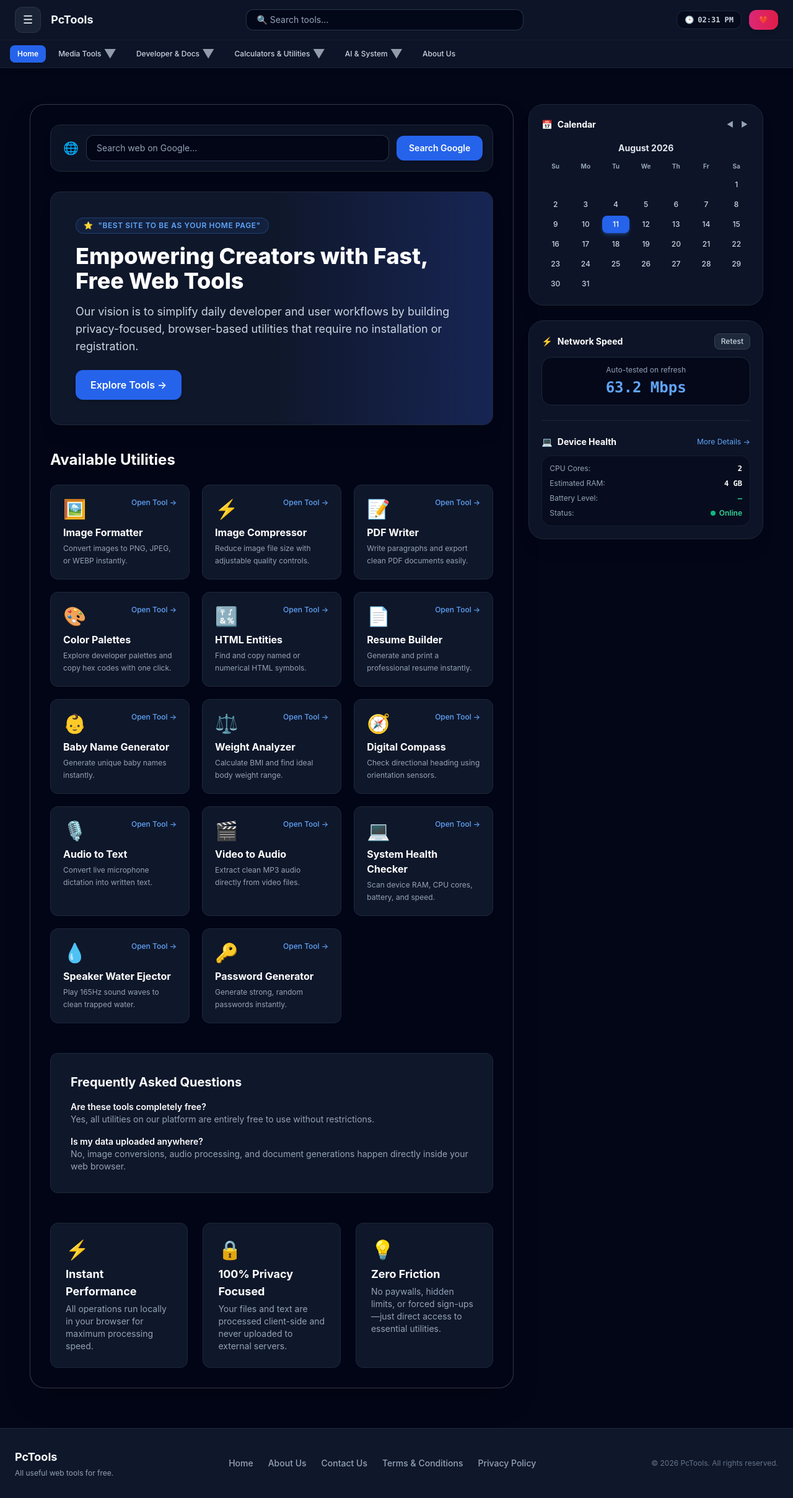
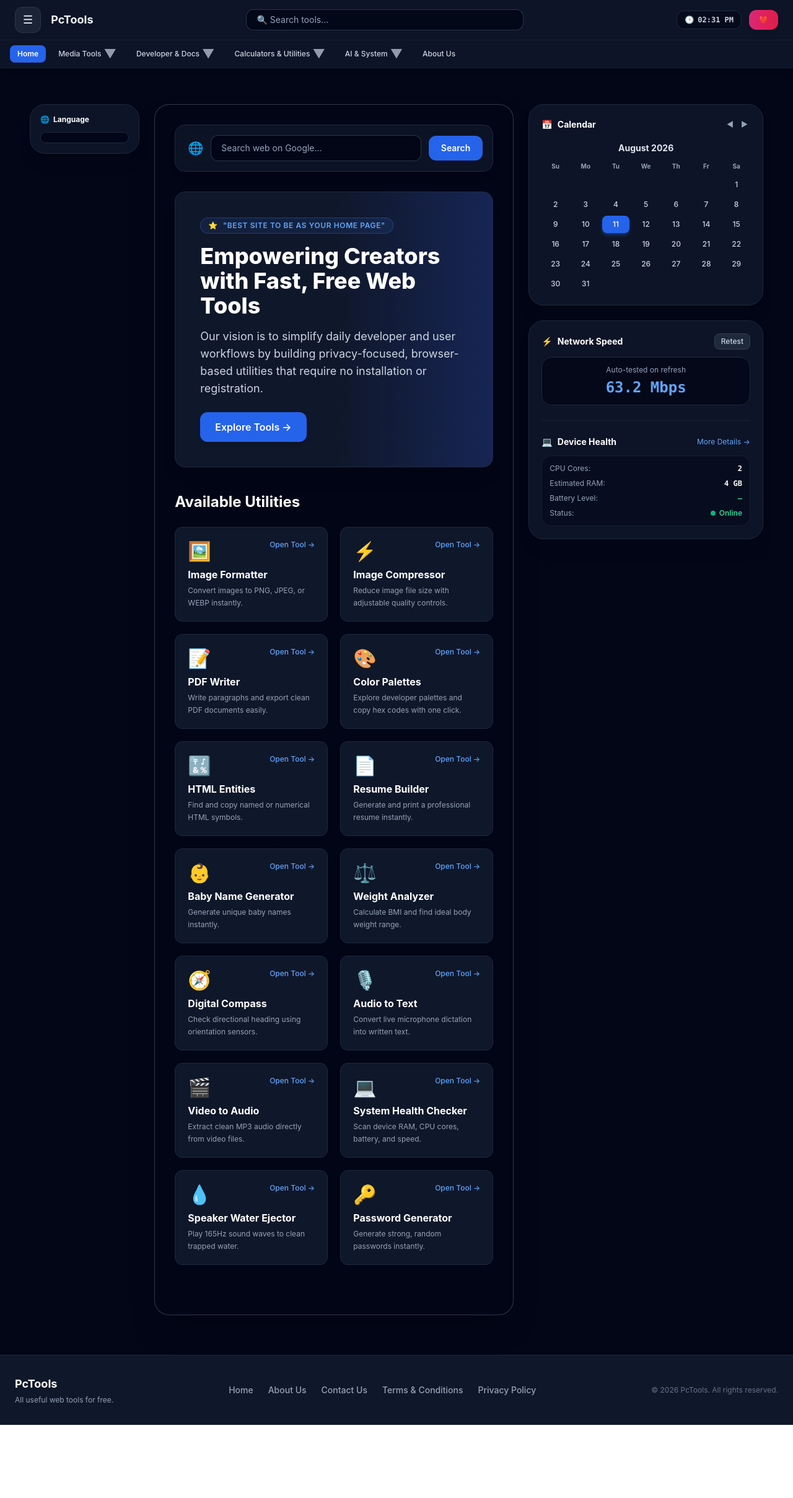
Before and after one commit to mohamedazharudin/pctools, a React (Create React App) app in the folder frontend/: page / in a window 1280 px wide. Shown: the whole page at 62% size. After the commit the page ends 2299 px from the top, so only its background shows below. Built offline with nearby package versions, Linux system fonts and the light colour scheme.

Commit message:
google translator

```diff
--- a/frontend/src/Home.js
+++ b/frontend/src/Home.js
@@ -27,7 +27,31 @@ export default function Home({ setActiveTab }) {
     return () => clearInterval(timer);
   }, []);
 
-  // Run Speed Test & Fetch Device Info automatically on Page Load / Refresh
+  // Initialize Google Translate Script
+  useEffect(() => {
+    window.googleTranslateElementInit = () => {
+      if (window.google && window.google.translate) {
+        new window.google.translate.TranslateElement(
+          {
+            pageLanguage: 'en',
+            layout: window.google.translate.TranslateElement.InlineLayout.VERTICAL,
+            autoDisplay: false,
+          },
+          'google_translate_element'
+        );
+      }
+    };
+
+    if (!document.getElementById('google-translate-script')) {
+      const script = document.createElement('script');
+      script.id = 'google-translate-script';
+      script.type = 'text/javascript';
+      script.src = '//translate.google.com/translate_a/element.js?cb=googleTranslateElementInit';
+      document.body.appendChild(script);
+    }
+  }, []);
+
+  // Run Speed Test & Fetch Device Info automatically on Page Load
   useEffect(() => {
     runSpeedTest();
 
@@ -76,7 +100,6 @@ export default function Home({ setActiveTab }) {
     { id: 'password-gen', name: 'Password Generator', desc: 'Generate strong, random passwords instantly.', icon: '🔑' }
   ];
 
-  // Filter tools based on internal search
   const filteredTools = tools.filter(
     (tool) =>
       tool.name.toLowerCase().includes(searchQuery.toLowerCase()) ||
@@ -99,7 +122,6 @@ export default function Home({ setActiveTab }) {
   const prevMonth = () => setCurrentDate(new Date(year, month - 1, 1));
   const nextMonth = () => setCurrentDate(new Date(year, month + 1, 1));
 
-  // Handler for Google Web Search
   const handleGoogleSearch = (e) => {
     e.preventDefault();
     if (googleQuery.trim()) {
@@ -109,13 +131,21 @@ export default function Home({ setActiveTab }) {
 
   return (
     <div className="max-w-[90rem] mx-auto py-6 px-4 sm:px-6 my-4">
-      {/* Grid Layout: Main Container on Left, 2 Containers on Right */}
+      {/* Grid Layout: Left Translator Sidebar (2 cols), Main Container (6 cols), Right Widgets (4 cols) */}
       <div className="grid grid-cols-1 lg:grid-cols-12 gap-6 items-start">
 
-        {/* Main Container */}
-        <div className="lg:col-span-8 text-left text-white border border-white/20 rounded-3xl bg-slate-950/40 shadow-2xl p-6 sm:p-8">
+        {/* Left Side: Translator Widget */}
+        <div className="lg:col-span-2 bg-slate-900/90 border border-slate-800 p-4 rounded-3xl shadow-xl backdrop-blur-md sticky top-24">
+          <h3 className="font-bold text-xs text-white flex items-center gap-1.5 mb-3">
+            <span>🌐</span> Language
+          </h3>
+          <div id="google_translate_element" className="w-full text-xs overflow-hidden rounded-xl bg-slate-950 p-2 border border-slate-800"></div>
+        </div>
 
-          {/* Top Google Search Bar inside Main Container */}
+        {/* Center: Main Container */}
+        <div className="lg:col-span-6 text-left text-white border border-white/20 rounded-3xl bg-slate-950/40 shadow-2xl p-6 sm:p-8">
+
+          {/* Top Google Search Bar */}
           <div className="bg-slate-900/80 border border-slate-800 p-4 rounded-2xl shadow-lg mb-8 backdrop-blur-md">
             <form onSubmit={handleGoogleSearch} className="flex items-center gap-3">
               <span className="text-xl pl-1">🌐</span>
@@ -130,12 +160,12 @@ export default function Home({ setActiveTab }) {
                 type="submit"
                 className="px-5 py-2.5 bg-blue-600 hover:bg-blue-500 text-white font-semibold text-xs sm:text-sm rounded-xl shadow transition-all whitespace-nowrap cursor-pointer"
               >
-                Search Google
+                Search
               </button>
             </form>
           </div>
 
-          {/* Hero / Vision Section */}
+          {/* Hero Section */}
           <div className="relative bg-gradient-to-r from-slate-900 via-slate-900 to-blue-950 text-white p-6 sm:p-10 rounded-2xl shadow-xl border border-slate-800 mb-10">
             <div className="inline-flex items-center gap-2 px-3 py-1 bg-blue-500/10 border border-blue-500/30 rounded-full text-blue-400 text-xs font-semibold uppercase tracking-wider mb-4">
               <span>⭐</span> "Best site to be as your home page"
@@ -161,7 +191,7 @@ export default function Home({ setActiveTab }) {
           </h2>
 
           {filteredTools.length > 0 ? (
-            <div className="grid grid-cols-1 sm:grid-cols-2 lg:grid-cols-3 gap-5 mb-12">
+            <div className="grid grid-cols-1 sm:grid-cols-2 gap-5 mb-12">
               {filteredTools.map((tool) => (
                 <div
                   key={tool.id}
@@ -189,43 +219,9 @@ export default function Home({ setActiveTab }) {
             </div>
           )}
 
-          {/* FAQ Section */}
-          <div className="bg-slate-900 p-6 sm:p-8 rounded-xl border border-slate-800 mb-12">
-            <h2 className="text-lg sm:text-xl font-bold text-white mb-4">Frequently Asked Questions</h2>
-            <div className="space-y-4 text-sm text-slate-300">
-              <div>
-                <h4 className="font-semibold text-white">Are these tools completely free?</h4>
-                <p className="text-slate-400">Yes, all utilities on our platform are entirely free to use without restrictions.</p>
-              </div>
-              <div>
-                <h4 className="font-semibold text-white">Is my data uploaded anywhere?</h4>
-                <p className="text-slate-400">No, image conversions, audio processing, and document generations happen directly inside your web browser.</p>
-              </div>
-            </div>
-          </div>
-
-          {/* Our Mission Section */}
-          <div className="grid grid-cols-1 md:grid-cols-3 gap-6">
-            <div className="p-6 bg-slate-900 rounded-xl shadow-sm border border-slate-800">
-              <div className="text-3xl mb-2">⚡</div>
-              <h3 className="font-bold text-white text-lg mb-1">Instant Performance</h3>
-              <p className="text-slate-400 text-sm">All operations run locally in your browser for maximum processing speed.</p>
-            </div>
-            <div className="p-6 bg-slate-900 rounded-xl shadow-sm border border-slate-800">
-              <div className="text-3xl mb-2">🔒</div>
-              <h3 className="font-bold text-white text-lg mb-1">100% Privacy Focused</h3>
-              <p className="text-slate-400 text-sm">Your files and text are processed client-side and never uploaded to external servers.</p>
-            </div>
-            <div className="p-6 bg-slate-900 rounded-xl shadow-sm border border-slate-800">
-              <div className="text-3xl mb-2">💡</div>
-              <h3 className="font-bold text-white text-lg mb-1">Zero Friction</h3>
-              <p className="text-slate-400 text-sm">No paywalls, hidden limits, or forced sign-ups—just direct access to essential utilities.</p>
-            </div>
-          </div>
-
         </div>
 
-        {/* Right Side - Exactly 2 Containers */}
+        {/* Right Side: Calendar, Device Health & Speed Test */}
         <div className="lg:col-span-4 space-y-6 sticky top-24">
 
           {/* Container 1: Calendar */}
@@ -271,10 +267,10 @@ export default function Home({ setActiveTab }) {
             </div>
           </div>
 
-          {/* Container 2: Combined Speed Test & Device Health */}
+          {/* Container 2: Speed Test & Device Health */}
           <div className="bg-slate-900/90 border border-slate-800 p-5 rounded-3xl shadow-xl backdrop-blur-md space-y-6">
 
-            {/* Speed Test Section */}
+            {/* Speed Test */}
             <div>
               <div className="flex items-center justify-between mb-3">
                 <h3 className="font-bold text-sm text-white flex items-center gap-2">
@@ -302,7 +298,7 @@ export default function Home({ setActiveTab }) {
 
             <hr className="border-slate-800/80" />
 
-            {/* Device Health Section */}
+            {/* Device Health */}
             <div>
               <div className="flex items-center justify-between mb-3">
                 <h3 className="font-bold text-sm text-white flex items-center gap-2">
--- a/frontend/src/index.css
+++ b/frontend/src/index.css
@@ -14,4 +14,27 @@ body {
 code {
   font-family: source-code-pro, Menlo, Monaco, Consolas, 'Courier New',
     monospace;
+  top: 0px !important;
+
 }
+/* Restrict Google Translate dropdown inside container */
+#google_translate_element {
+  max-width: 100% !important;
+  overflow: hidden !important;
+}
+
+#google_translate_element select {
+  background-color: #0f172a !important;
+  color: #ffffff !important;
+  border: 1px solid #334155 !important;
+  border-radius: 0.75rem !important;
+  padding: 0.5rem !important;
+  width: 100% !important;
+  outline: none !important;
+  font-size: 0.75rem !important;
+}
+
+/* Hide top Google Translate banner frame */
+.goog-te-banner-frame {
+  display: none !important;
+}
```
